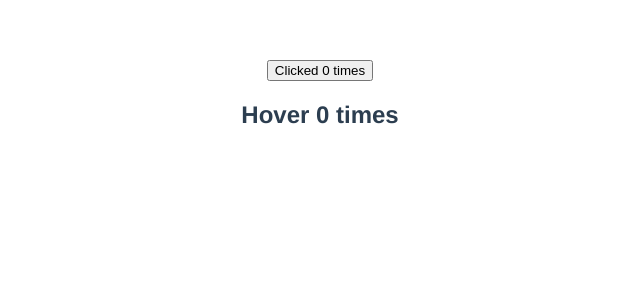
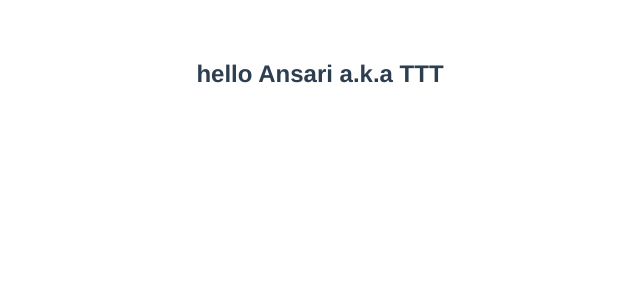
Before and after one commit to rehanrehman389/vue-learning, a Vue app: page / in a window 1280 px wide. Shown: the top 300 px of the page, without its empty margins (320-960 px from the left). Built offline with nearby package versions, Linux system fonts and the light colour scheme.

Commit message:
ref instead data() func

```diff
--- a/src/App.vue
+++ b/src/App.vue
@@ -1,19 +1,16 @@
 <template>
   <div>
-    <ClickCounter />
-    <HoverCounter />
+    <GreetText />
   </div>
 </template>
 
 <script>
-import ClickCounter from './components/ClickCounter.vue'
-import HoverCounter from './components/HoverCounter.vue'
+import GreetText from './components/GreetText.vue'
 
 export default {
   name: 'App',
   components: {
-    ClickCounter,
-    HoverCounter
+    GreetText
   },
   data() {
     return {
--- a/src/components/GreetText.vue
+++ b/src/components/GreetText.vue
@@ -1,10 +1,24 @@
 <template>
-    <h2>hello {{ name }} a.k.a {{ heroname }}</h2>
+    <h2>hello {{ t_name }} a.k.a {{ heroname }}</h2>
 </template>
 
 <script>
+import { ref } from 'vue'
 export default {
     name: 'GreetText',
-    props: ['name', 'heroname']
+    setup() {
+        const t_name = ref('Ansari')
+        // t_name.value //access value
+
+        return {
+            t_name
+        }
+    },
+    data() {
+        return{
+            name: 'Rehan',
+            heroname: 'TTT'
+        }
+    }
 }
 </script>
```
